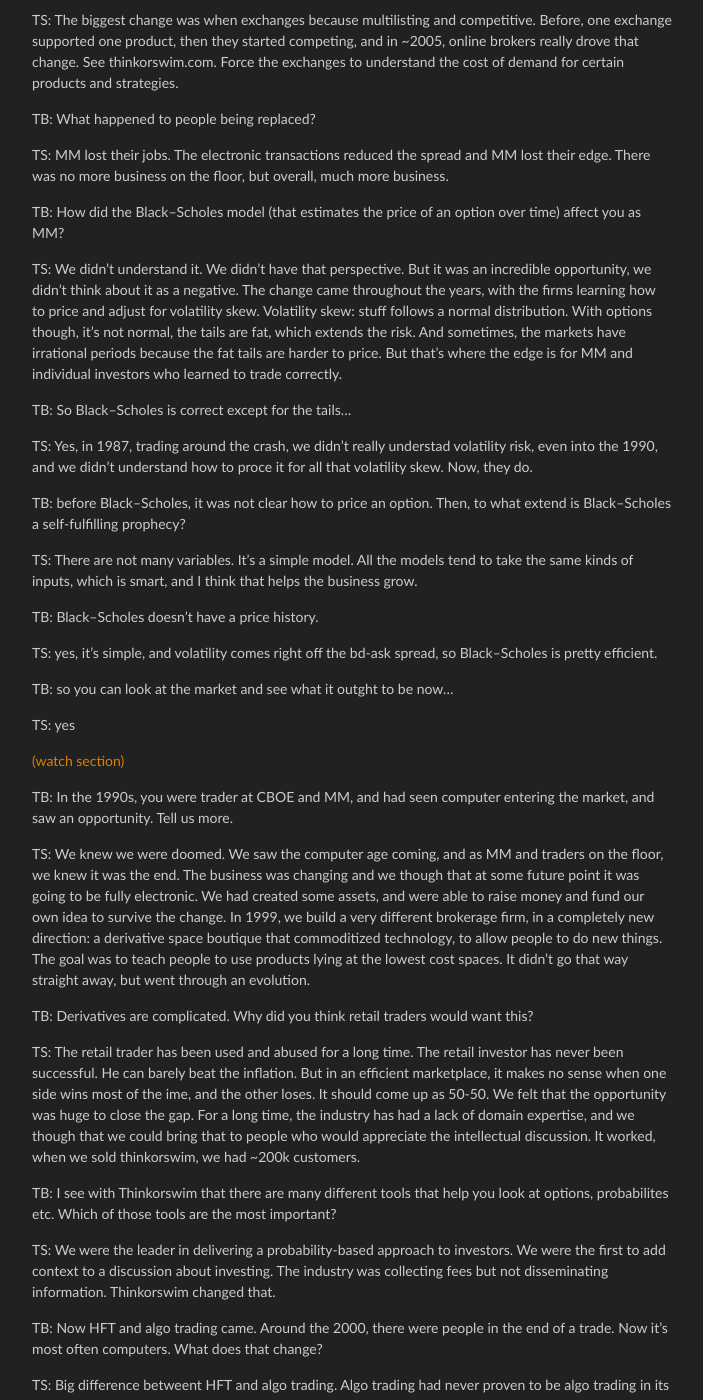
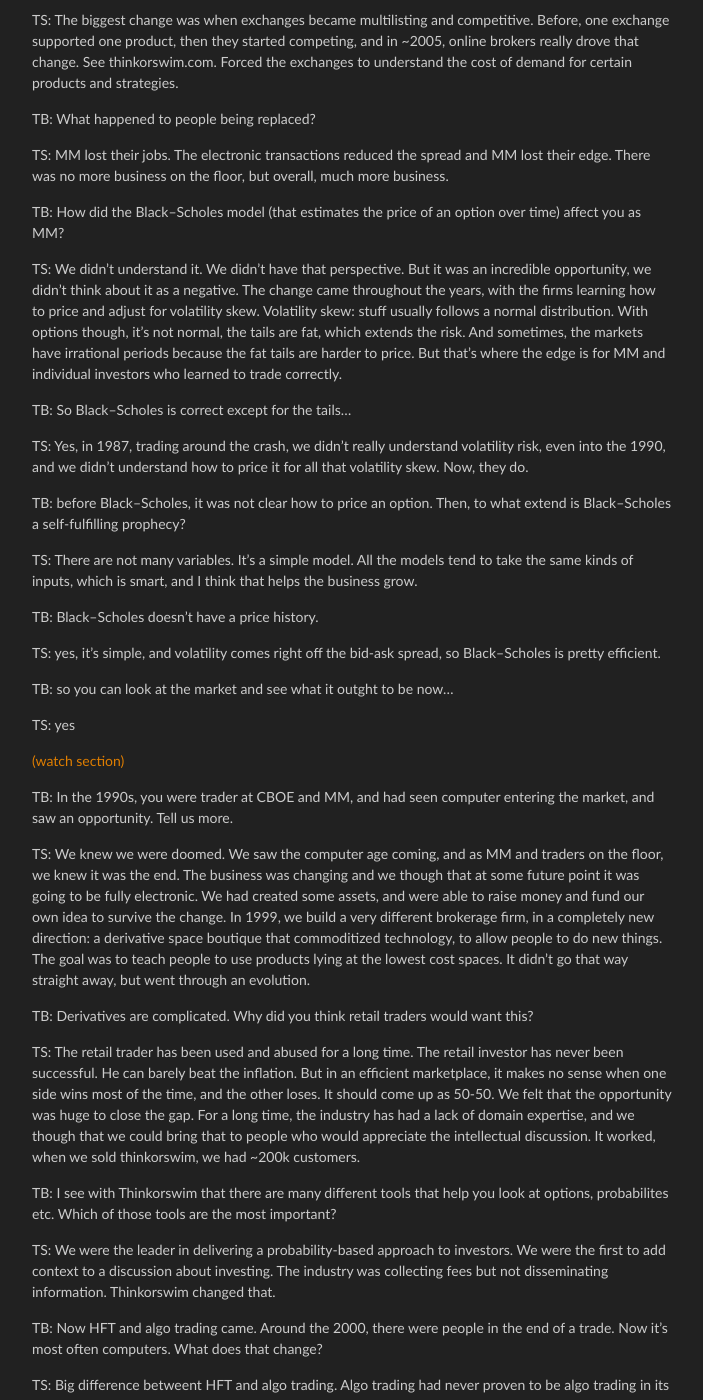
Before and after one commit to agravier/agravier.github.io, a Jekyll site: the page built from etc/notes/ci1-coursera/notes03.md, in a window 1280 px wide and 1400 px high, scrolled down 19897 px. Shown: the whole window, without its empty margins (288-991 px from the left). Built offline with Jekyll 4.4.1, drawn with Linux system fonts in a browser that asks for light colours; Markdown is read by kramdown in place of the engine named in the settings; formulas are drawn with MathJax 3; comment, search, counter and statistics services are not loaded; some of the changed text lies outside the part shown.

Commit message:
Fix typos in comp invest lecture notes for week 3.

```diff
--- a/etc/notes/ci1-coursera/notes03.md
+++ b/etc/notes/ci1-coursera/notes03.md
@@ -1029,7 +1029,7 @@ TS: Risk is part of the job. To provide liquidity, you often enter a trade for w
 
 TB: How did the transition into the period of computerised markets happen?
 
-TS: The biggest change was when exchanges because multilisting and competitive. Before, one exchange supported one product, then they started competing, and in ~2005, online brokers really drove that change. See thinkorswim.com. Force the exchanges to understand the cost of demand for certain products and strategies.
+TS: The biggest change was when exchanges became multilisting and competitive. Before, one exchange supported one product, then they started competing, and in ~2005, online brokers really drove that change. See thinkorswim.com. Forced the exchanges to understand the cost of demand for certain products and strategies.
 
 TB: What happened to people being replaced?
 
@@ -1037,11 +1037,19 @@ TS: MM lost their jobs. The electronic transactions reduced the spread and MM lo
 
 TB: How did the Black–Scholes model (that estimates the price of an option over time) affect you as MM?
 
-TS: We didn't understand it. We didn't have that perspective. But it was an incredible opportunity, we didn't think about it as a negative. The change came throughout the years, with the firms learning how to price and adjust for volatility skew. Volatility skew: stuff follows a normal distribution. With options though, it's not normal, the tails are fat, which extends the risk. And sometimes, the markets have irrational periods because the fat tails are harder to price. But that's where the edge is for MM and individual investors who learned to trade correctly.
+TS: We didn't understand it. We didn't have that perspective. But it
+was an incredible opportunity, we didn't think about it as a
+negative. The change came throughout the years, with the firms
+learning how to price and adjust for volatility skew. Volatility skew:
+stuff usually follows a normal distribution. With options though, it's
+not normal, the tails are fat, which extends the risk. And sometimes,
+the markets have irrational periods because the fat tails are harder
+to price. But that's where the edge is for MM and individual investors
+who learned to trade correctly.
 
 TB: So Black–Scholes is correct except for the tails...
 
-TS: Yes, in 1987, trading around the crash, we didn't really understad volatility risk, even into the 1990, and we didn't understand how to proce it for all that volatility skew. Now, they do.
+TS: Yes, in 1987, trading around the crash, we didn't really understand volatility risk, even into the 1990, and we didn't understand how to price it for all that volatility skew. Now, they do.
 
 TB: before Black–Scholes, it was not clear how to price an option. Then, to what extend is Black–Scholes a self-fulfilling prophecy?
 
@@ -1049,7 +1057,7 @@ TS: There are not many variables. It's a simple model. All the models tend to ta
 
 TB: Black–Scholes doesn't have a price history.
 
-TS: yes, it's simple, and volatility comes right off the bd-ask spread, so Black–Scholes is pretty efficient.
+TS: yes, it's simple, and volatility comes right off the bid-ask spread, so Black–Scholes is pretty efficient.
 
 TB: so you can look at the market and see what it outght to be now...
 
@@ -1063,7 +1071,7 @@ TS: We knew we were doomed. We saw the computer age coming, and as MM and trader
 
 TB: Derivatives are complicated. Why did you think retail traders would want this?
 
-TS: The retail trader has been used and abused for a long time. The retail investor has never been successful. He can barely beat the inflation. But in an efficient marketplace, it makes no sense when one side wins most of the ime, and the other loses. It should come up as 50-50. We felt that the opportunity was huge to close the gap. For a long time, the industry has had a lack of domain expertise, and we though that we could bring that to people who would appreciate the intellectual discussion. It worked, when we sold thinkorswim, we had ~200k customers.
+TS: The retail trader has been used and abused for a long time. The retail investor has never been successful. He can barely beat the inflation. But in an efficient marketplace, it makes no sense when one side wins most of the time, and the other loses. It should come up as 50-50. We felt that the opportunity was huge to close the gap. For a long time, the industry has had a lack of domain expertise, and we though that we could bring that to people who would appreciate the intellectual discussion. It worked, when we sold thinkorswim, we had ~200k customers.
 
 TB: I see with Thinkorswim that there are many different tools that help you look at options, probabilites etc. Which of those tools are the most important?
 
```
Also changed, not shown: other parts of etc/notes/ci1-coursera/notes03.md (+3 -3 lines).
